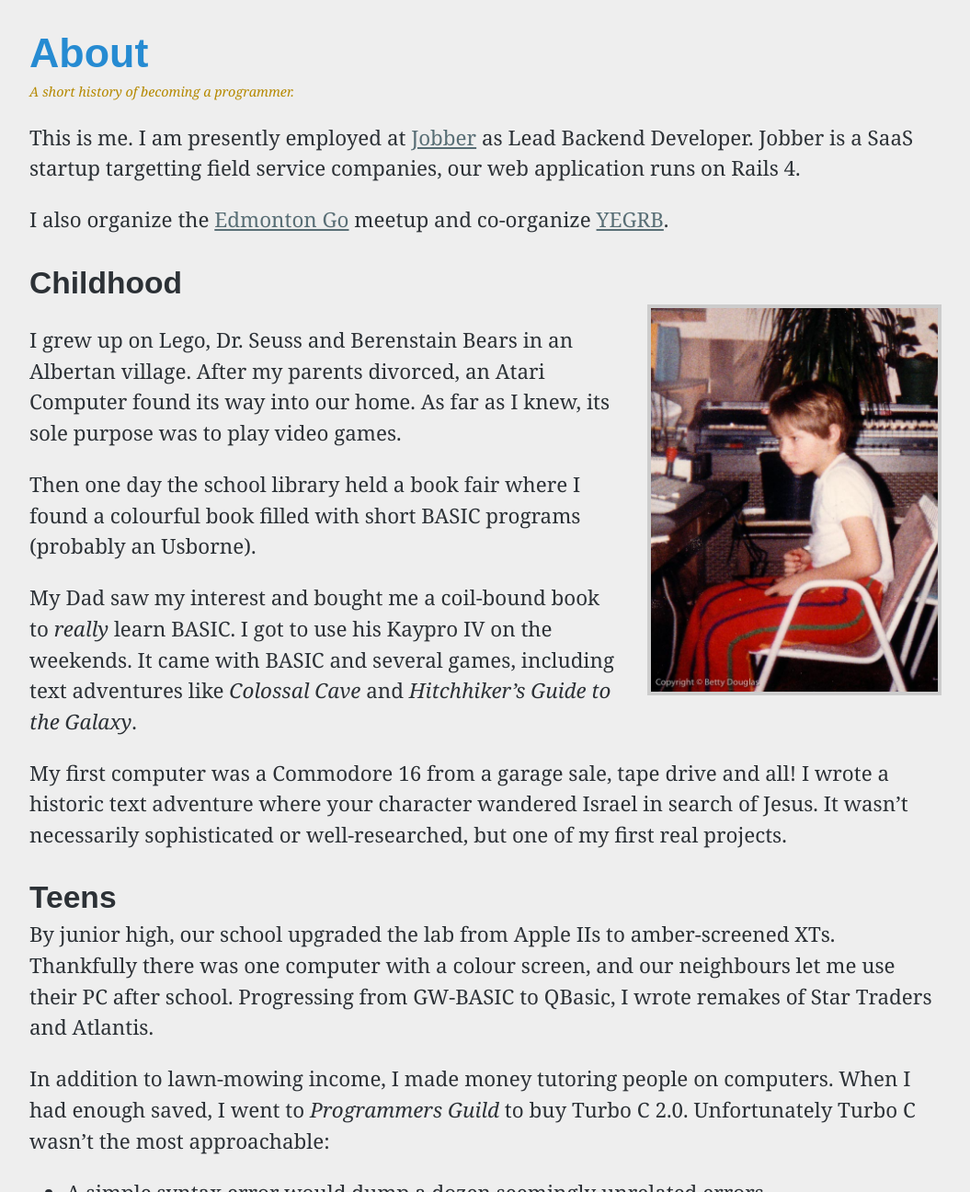
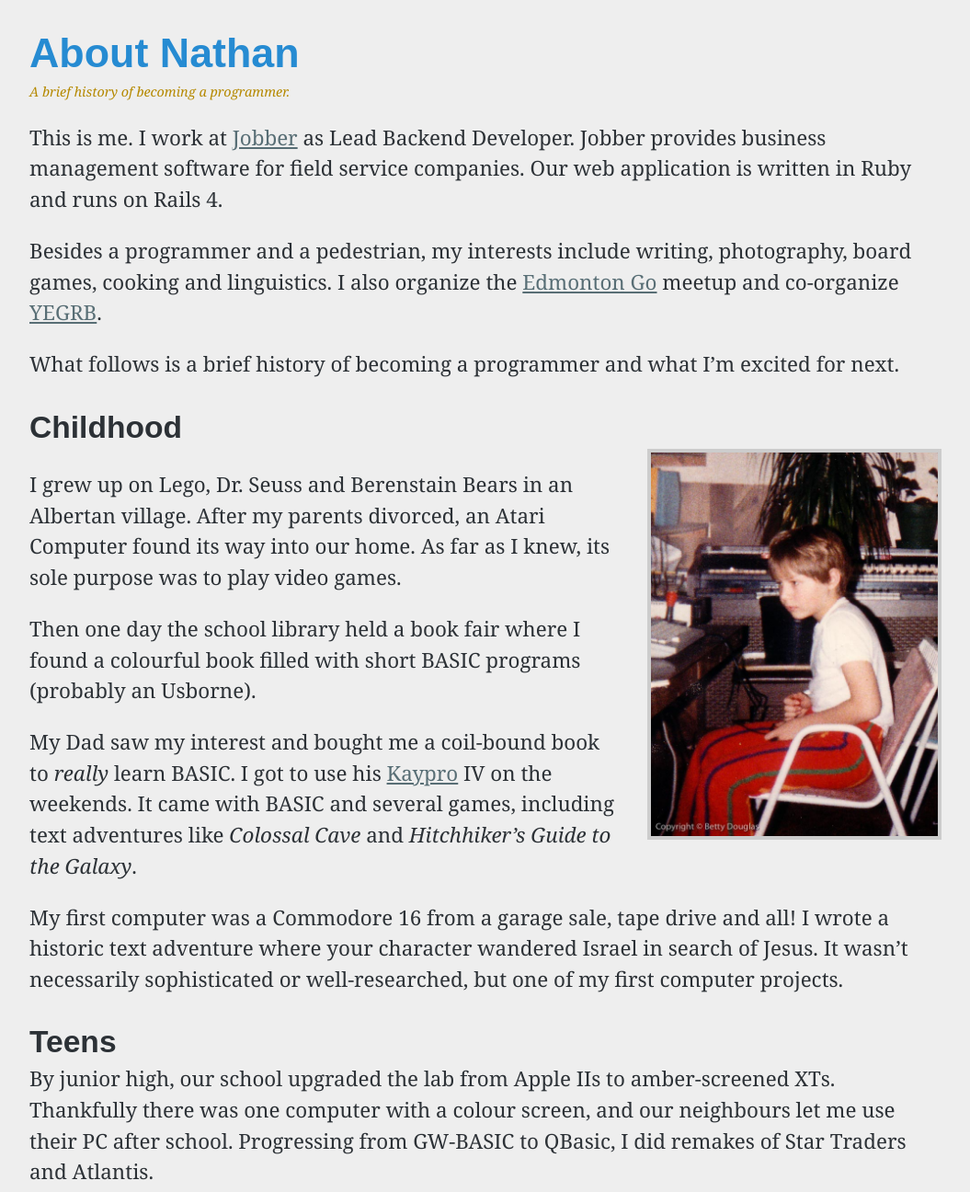
Before and after one commit to nathany/nathany.com, a Jekyll site: the page built from about/index.md, in a window 1280 px wide and 1400 px high, cut to the strip 104-1400 px from the top of the window. Shown: the whole strip at 92% size, without its empty margins (112-1167 px from the left). Built offline with Jekyll 4.4.1, drawn with Linux system fonts in a browser that asks for light colours; Markdown is read by kramdown in place of the engine named in the settings; comment, search, counter and statistics services are not loaded; some of the changed text lies outside the part shown.

Commit message:
about nathan
calling it good.

```diff
--- a/about/index.md
+++ b/about/index.md
@@ -1,12 +1,14 @@
 ---
 layout: page
-title: About
-excerpt: A short history of becoming a programmer.
+title: About Nathan
+excerpt: A brief history of becoming a programmer.
 ---
 
-This is me. I am presently employed at [Jobber](http://getjobber.com/) as Lead Backend Developer. Jobber is a SaaS startup targetting field service companies, our web application runs on Rails 4.
+This is me. I work at [Jobber](http://getjobber.com/) as Lead Backend Developer. Jobber provides business management software for field service companies. Our web application is written in Ruby and runs on Rails 4.
 
-I also organize the [Edmonton Go](http://edmontongo.org/) meetup and co-organize [YEGRB](http://yegrb.com/).
+Besides a programmer and a pedestrian, my interests include writing, photography, board games, cooking and linguistics. I also organize the [Edmonton Go](http://edmontongo.org/) meetup and co-organize [YEGRB](http://yegrb.com/).
+
+What follows is a brief history of becoming a programmer and what I'm excited for next.
 
 ## Childhood
 
@@ -16,20 +18,20 @@ I grew up on Lego, Dr. Seuss and Berenstain Bears in an Albertan village. After
 
 Then one day the school library held a book fair where I found a colourful book filled with short BASIC programs (probably an Usborne).
 
-My Dad saw my interest and bought me a coil-bound book to *really* learn BASIC. I got to use his Kaypro IV on the weekends. It came with BASIC and several games, including text adventures like *Colossal Cave* and *Hitchhiker's Guide to the Galaxy*.
+My Dad saw my interest and bought me a coil-bound book to *really* learn BASIC. I got to use his [Kaypro](https://en.wikipedia.org/wiki/Kaypro) IV on the weekends. It came with BASIC and several games, including text adventures like *Colossal Cave* and *Hitchhiker's Guide to the Galaxy*.
 
-My first computer was a Commodore 16 from a garage sale, tape drive and all! I wrote a historic text adventure where your character wandered Israel in search of Jesus. It wasn't necessarily sophisticated or well-researched, but one of my first real projects.
+My first computer was a Commodore 16 from a garage sale, tape drive and all! I wrote a historic text adventure where your character wandered Israel in search of Jesus. It wasn't necessarily sophisticated or well-researched, but one of my first computer projects.
 
 ## Teens
 
-By junior high, our school upgraded the lab from Apple IIs to amber-screened XTs. Thankfully there was one computer with a colour screen, and our neighbours let me use their PC after school. Progressing from GW-BASIC to QBasic, I wrote remakes of Star Traders and Atlantis.
+By junior high, our school upgraded the lab from Apple IIs to amber-screened XTs. Thankfully there was one computer with a colour screen, and our neighbours let me use their PC after school. Progressing from GW-BASIC to QBasic, I did remakes of Star Traders and Atlantis.
 
 In addition to lawn-mowing income, I made money tutoring people on computers. When I had enough saved, I went to *Programmers Guild* to buy Turbo C 2.0. Unfortunately Turbo C wasn't the most approachable:
 
 * A simple syntax error would dump a dozen seemingly unrelated errors.
 * I found the IDE confusing, the keys reminded me of WordStar!
 
-QuickBASIC 4.5 turned out to be a much better investment.
+[QuickBASIC](https://en.wikipedia.org/wiki/Quickbasic) 4.5 turned out to be a much better investment.
 
 While in Grade 9, my Mom helped me pay for a correspondence course from NRI (McGraw Hill). The three-year course covered computer programming in five languages and came with a 386 SX. That computer would see every component replaced over the course of several years.
 
@@ -38,7 +40,7 @@ Nintendo and received a genuine response encouraging me in my studies to become
 
 <img src="/assets/images/firebirds.png" alt="Playing Atari Games" class="right">
 
-Inspired by Galaga and other SHMUPs, my brother and I set out to make **Firebirds**. It had timing issues on faster computers and the "scrolling" and collision system were amateurish. While not exactly Raptor, it was a complete game, with title screens, difficulty levels, 2-players, sound effects, and both mouse and keyboard control. We distributed it through local Bulletin Board Systems (BBS).
+Inspired by Galaga and other SHMUPs, my brother and I set out to make **Firebirds**. It had timing issues on faster computers and the "scrolling" and collision system were amateurish. While not exactly [Raptor](https://en.wikipedia.org/wiki/Raptor:_Call_of_the_Shadows), it was a complete game, with title screens, difficulty levels, 2-players, sound effects, and both mouse and keyboard control. We distributed it through local Bulletin Board Systems (BBS).
 
 My high school needed an application to do timed typing tests, so I wrote one. The first version of **Trial Type** was a DOS application written in QuickBasic. I registered **Lynx Software** as a sole proprietorship and licensed the software to a number of schools.
 
@@ -60,4 +62,16 @@ I used HyperProcess at my first web development job. At my next job, I discovere
 
 I stuck with ColdFusion for eight years across three jobs. Then *Ruby on Rails* came along, enticing me with its ORM and organized file layout. It didn't hurt that I have a certain fondness for trains (my Dad worked for CN Rail when I was young). Ruby has been my predominate language for the past eight years (for a detailed breakdown, see my [resume](http://careers.stackoverflow.com/nathany)).
 
-When I began this career, I didn't know the web would become this open platform for building apps, that the SaaS model would become a predominate way to distribute software. I fell into web development, and I'm glad I did.
+When I began this career, I didn't know the web would become this open platform for building apps, that the SaaS model would become a predominate way to distribute software. I fell into web development, and I'm really glad I did!
+
+## Next
+
+What excites me? The next generation of developers, programming languages, and software.
+
+As I reminisce of the people and authors who got me to where I am, I think about the next generation of web developers. While I've taken to <mark>writing what I learn</mark> and mentor occasionally, there is so much more to do.
+
+After evaluating several languages and paradigms, I settled on [Go](http://golang.org/). The emphasis on productivity, efficiency and simplicity appeals to me. My open source involvement has increased, I want to help grow the available libraries and the community. Organizing the [Edmonton Go](http://edmontongo.org/) meetup is my contribution to the latter.
+
+I work at a startup. We deploy SaaS and deploy often. We have a simple sustainable model: monthly subscriptions. Despite all the activity in the native/mobile space, my focus remains on the web as a platform. <mark>"Embrace the document"</mark> resonates with me, while the Web Component future grabs for my attention.
+
+For that extra push in working on a side-product, I joined [JFDI](http://jfdi.bz/). We'll see what comes of it.
```
Also changed, not shown: other parts of about/index.md (+2 -2 lines).
